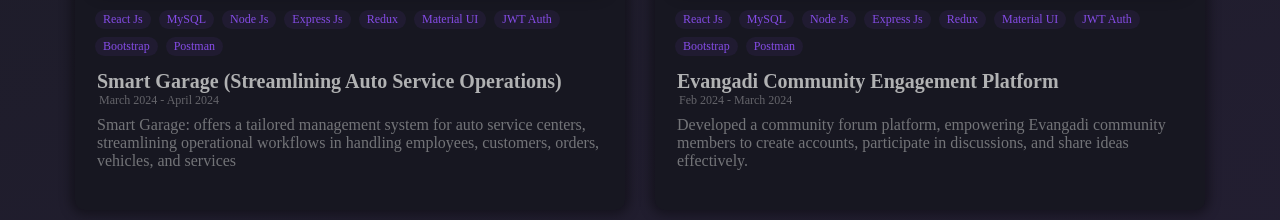
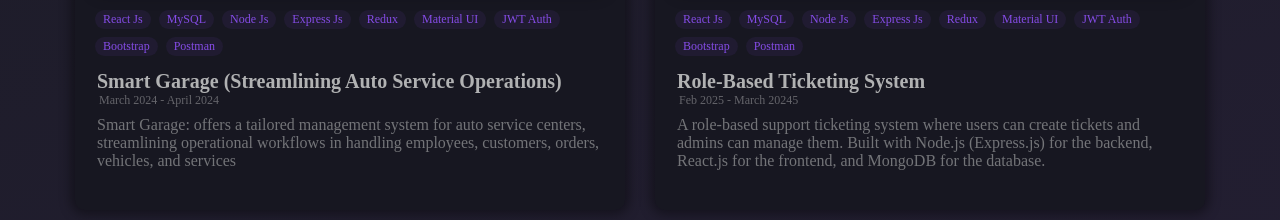
Before and after one commit to Zerubabel-J/My_portfolio, a React (Vite) app: page / in a window 1280 px wide. Shown: the part 3286-3506 px from the top of the page. Built offline with nearby package versions, Linux system fonts and the light colour scheme.

Commit message:
project updated

```diff
--- a/src/data/constants.js
+++ b/src/data/constants.js
@@ -274,13 +274,11 @@ revolutionizing traditional coffee sourcing.`,
   },
   {
     id: 3,
-    title: "Evangadi Community Engagement Platform",
-    date: "Feb 2024 - March 2024",
-    description: `Developed a community forum platform,
-        empowering Evangadi community members to create accounts, participate in discussions,
-         and share ideas effectively.`,
+    title: "Role-Based Ticketing System",
+    date: "Feb 2025 - March 20245",
+    description: `A role-based support ticketing system where users can create tickets and admins can manage them. Built with Node.js (Express.js) for the backend, React.js for the frontend, and MongoDB for the database.`,
     image:
-      "https://zerubabel-portfolio.vercel.app/assets/img/evangadi_forum.jpg",
+      "https://img.freepik.com/premium-photo/person-using-aidriven-job-matching-tools-find-suitable-job-opportunities_995578-18098.jpg?w=740",
     tags: [
       "React Js",
       "MySQL",
@@ -293,8 +291,8 @@ revolutionizing traditional coffee sourcing.`,
       "Postman",
     ],
     category: "web app",
-    github: "https://github.com/Zerubabel-J/Evangadi_Forum_Project",
-    webapp: " https://zerubabel-forum.netlify.app/",
+    github: "https://github.com/Zerubabel-J/Ticketing-System",
+    webapp: " https://ticketing-system-beta.vercel.app/",
   },
 
   // {
```
